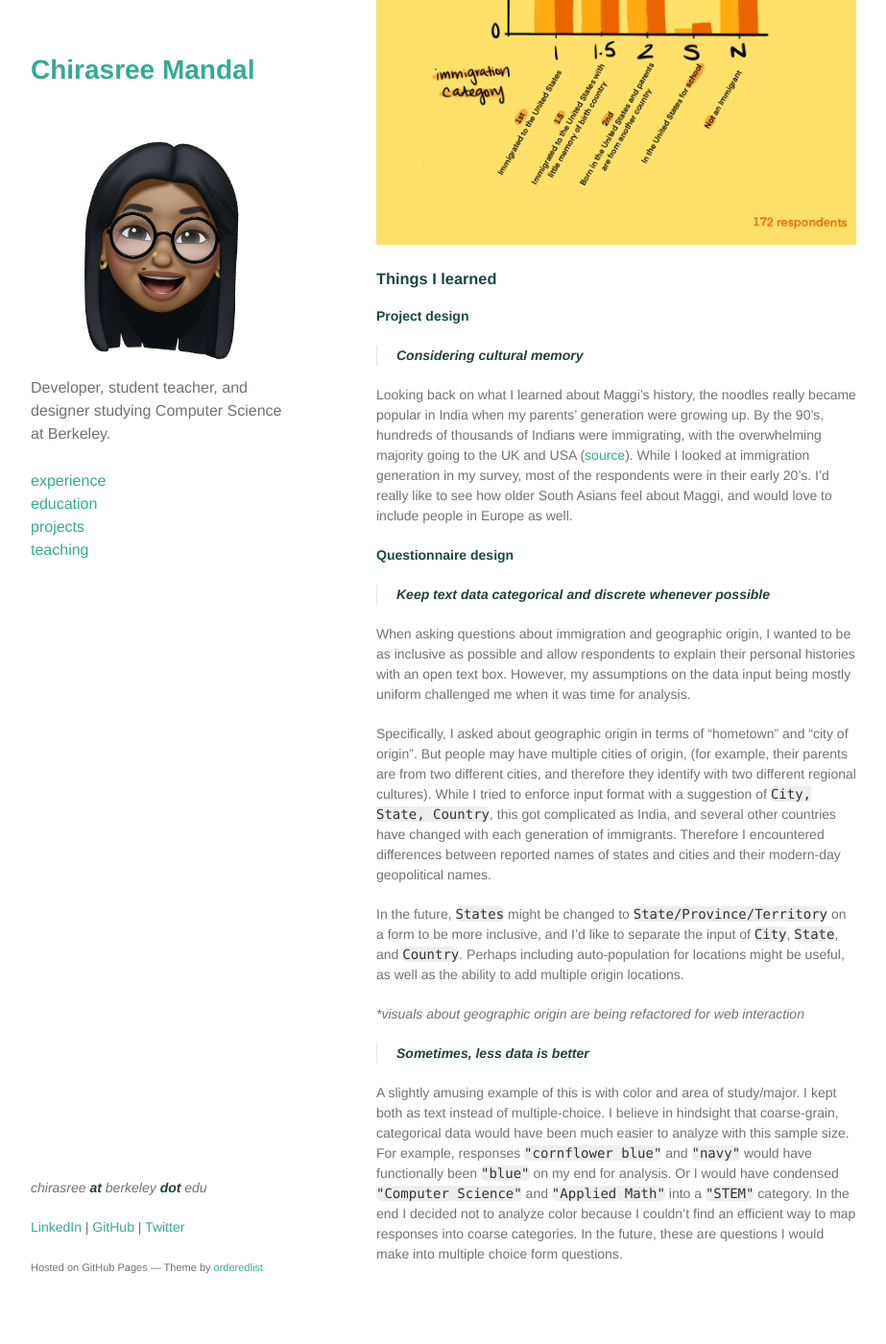
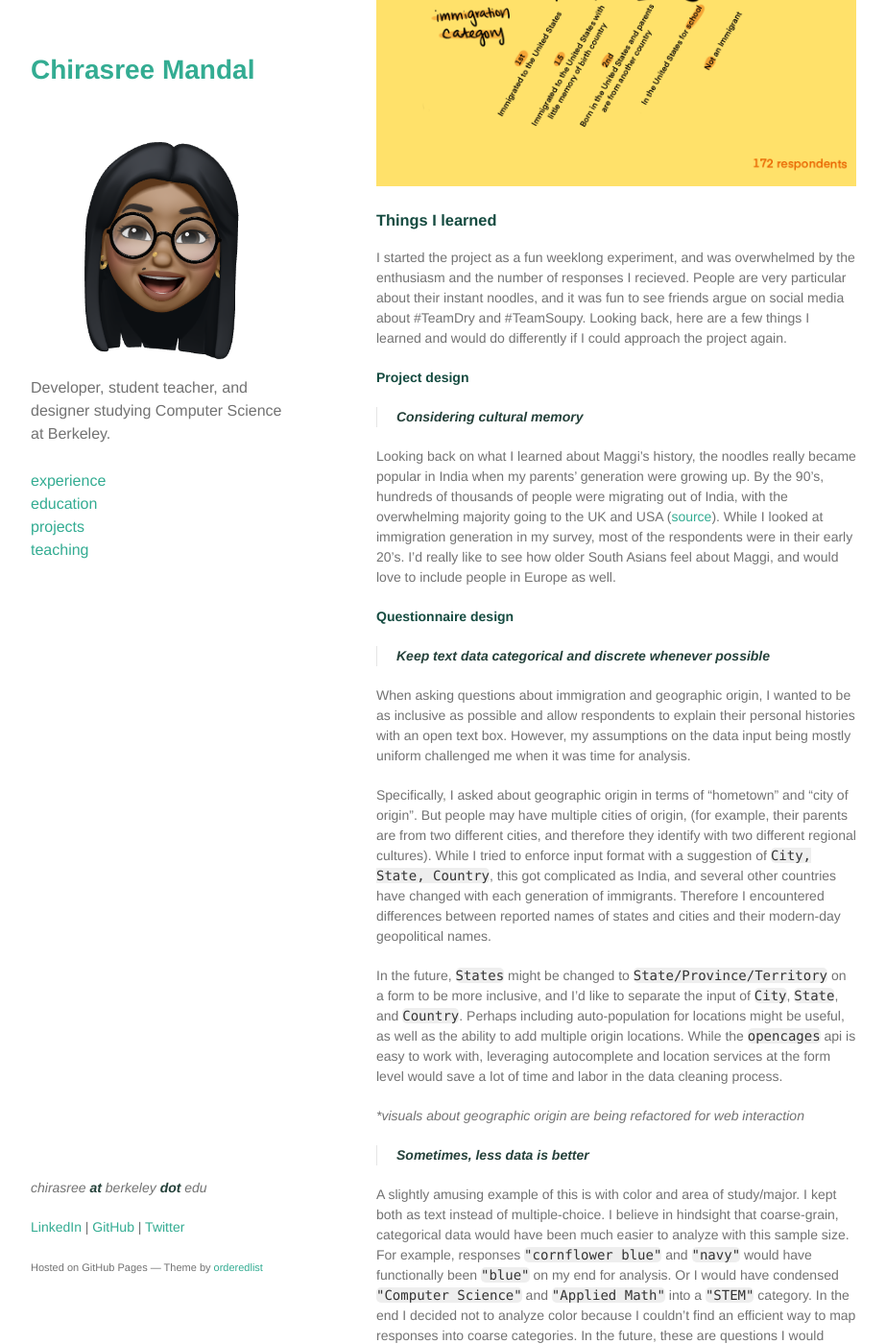
Before and after one commit to c-mandal/c-mandal.github.io, a Jekyll site: the page built from projects/maggi.md, in a window 1280 px wide and 1400 px high, scrolled down 2844 px. Shown: the whole window at 96% size, without its empty margins (178-1101 px from the left). Built offline with Jekyll 4.4.1, drawn with Linux system fonts in a browser that asks for light colours; our own code applies the rules of GitHub Pages for plain Markdown files; some of the changed text lies outside the part shown.

Commit message:
add to Maggi detail page

```diff
--- a/projects/maggi.md
+++ b/projects/maggi.md
@@ -13,10 +13,7 @@ Maggi is a Swiss brand dating back to the 1800s, currently owned by Nestle. Magg
 
 The "2-minute noodles" were a hit and have remained popular in South Asia ever since (barring recent complications with food safety in India).
 
-Though a region as diverse as South Asia (+ the diaspora) shares the same love for the instant noodles, Maggi's preparation varies from city to city and family to family.
-
-Inspired by an instagram post, I sought to answer a seemingly simple question:
-> Can you tell a lot about a person by if they like their Maggi dry or soupy?
+Though South Asia (and the diaspora) shares the same love for the instant noodles, Maggi's preparation varies from city to city and family to family. Inspired by an instagram post, I sought to answer a seemingly simple question: *Can you tell a lot about a person by if they like their Maggi dry or soupy?*
 
  I made a Google Forms survey asking mostly college students how they liked their Maggi, and a handful of other random questions such as:
 - Where is your hometown?
@@ -41,11 +38,13 @@ Suprisingly, people prefer their Maggi dry.
 
 ### Things I learned
 
+I started the project as a fun weeklong experiment, and was overwhelmed by the enthusiasm and the number of responses I recieved. People are very particular about their instant noodles, and it was fun to see friends argue on social media about #TeamDry and #TeamSoupy. Looking back, here are a few things I learned and would do differently if I could approach the project again.
+
 #### Project design
 
 > **Considering cultural memory**
 
-Looking back on what I learned about Maggi's history, the noodles really became popular in India when my parents' generation were growing up. By the 90's, hundreds of thousands of Indians were immigrating, with the overwhelming majority going to the UK and USA ([source](https://www.migrationpolicy.org/article/emigration-immigration-and-diaspora-relations-india#2)). While I looked at immigration generation in my survey, most of the respondents were in their early 20's. I'd really like to see how older South Asians feel about Maggi, and would love to include people in Europe as well.
+Looking back on what I learned about Maggi's history, the noodles really became popular in India when my parents' generation were growing up. By the 90's, hundreds of thousands of people were migrating out of India, with the overwhelming majority going to the UK and USA ([source](https://www.migrationpolicy.org/article/emigration-immigration-and-diaspora-relations-india#2)). While I looked at immigration generation in my survey, most of the respondents were in their early 20's. I'd really like to see how older South Asians feel about Maggi, and would love to include people in Europe as well.
 
 #### Questionnaire design
 > **Keep text data categorical and discrete whenever possible**
@@ -54,7 +53,7 @@ When asking questions about immigration and geographic origin, I wanted to be as
 
 Specifically, I asked about geographic origin in terms of "hometown" and "city of origin". But people may have multiple cities of origin, (for example, their parents are from two different cities, and therefore they identify with two different regional cultures). While I tried to enforce input format with a suggestion of `City, State, Country`, this got complicated as India, and several other countries have changed with each generation of immigrants. Therefore I encountered differences between reported names of states and cities and their modern-day geopolitical names.
 
-In the future, `States` might be changed to `State/Province/Territory` on a form to be more inclusive, and I'd like to separate the input of `City`, `State`, and `Country`. Perhaps including auto-population for locations might be useful, as well as the ability to add multiple origin locations.
+In the future, `States` might be changed to `State/Province/Territory` on a form to be more inclusive, and I'd like to separate the input of `City`, `State`, and `Country`. Perhaps including auto-population for locations might be useful, as well as the ability to add multiple origin locations. While the `opencages` api is easy to work with, leveraging autocomplete and location services at the form level would save a lot of time and labor in the data cleaning process.
 
 *\*visuals about geographic origin are being refactored for web interaction*
 
```
